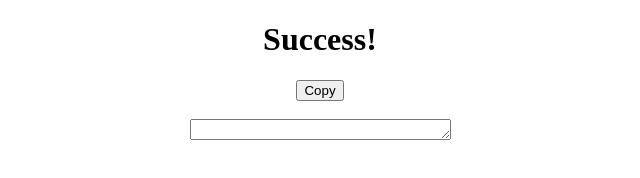
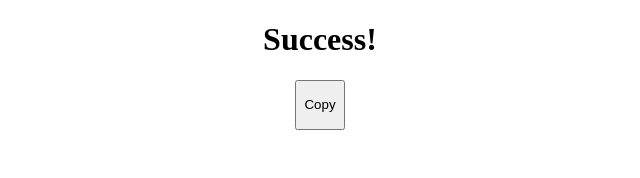
Before and after one commit to skrel/sf_auth_success, a plain HTML site: page index.html in a window 1280 px wide. Shown: the whole page, without its empty margins (320-960 px from the left). Drawn offline with Linux system fonts and the light colour scheme.

Commit message:
Update index.html

```diff
--- a/index.html
+++ b/index.html
@@ -12,10 +12,10 @@
   <body>
     <h1>Success!</h1>
     <div>
-      <input type="button" value="Copy" onclick="Copy();">
+      <input type="button" value="Copy" onclick="Copy();" style="height:50px; width:50px">
       <br />
       <br />
-      <textarea id="paste-box" rows="1" cols="30"></textarea>
+      <textarea id="paste-box" rows="1" cols="30" hidden></textarea>
     </div>
 
     <script>
```
